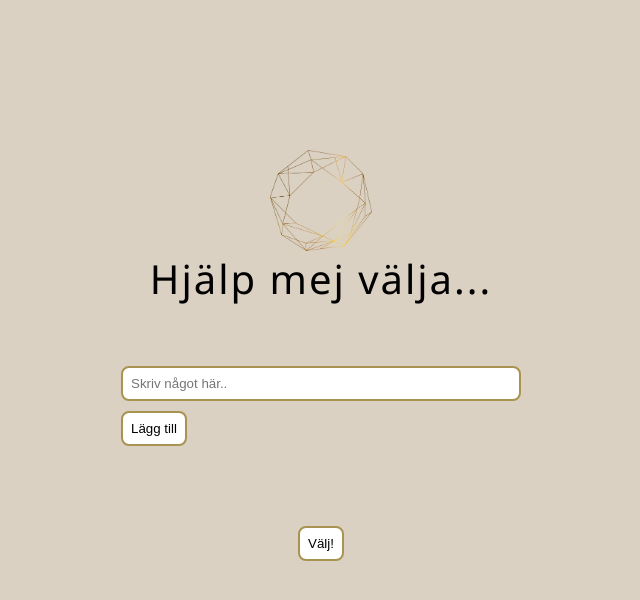
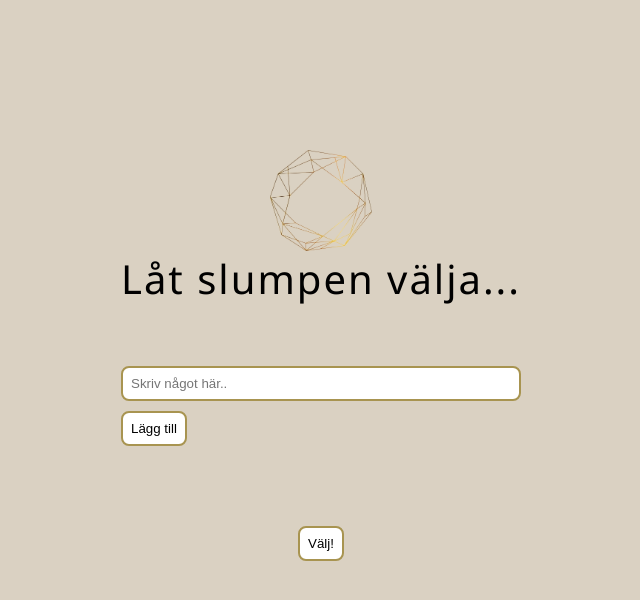
Before and after one commit to emlo2018/simson, a plain HTML site: page index.html in a window 1280 px wide. Shown: the whole page, without its empty margins (319-959 px from the left). Drawn offline with nearby package versions, Linux system fonts and the light colour scheme.

Commit message:
Update index.html

```diff
--- a/index.html
+++ b/index.html
@@ -11,7 +11,7 @@
 </head>
 <body>
   <img class="imgLeft" src="cloud.png" alt="shape">
-  <h1>Hjälp mej välja...</h1>
+  <h1>Låt slumpen välja...</h1>
   <div class="inputSection">
     <div class="inputs">
       <input class="inputStyle" placeholder="Skriv något här.."></input>
```
